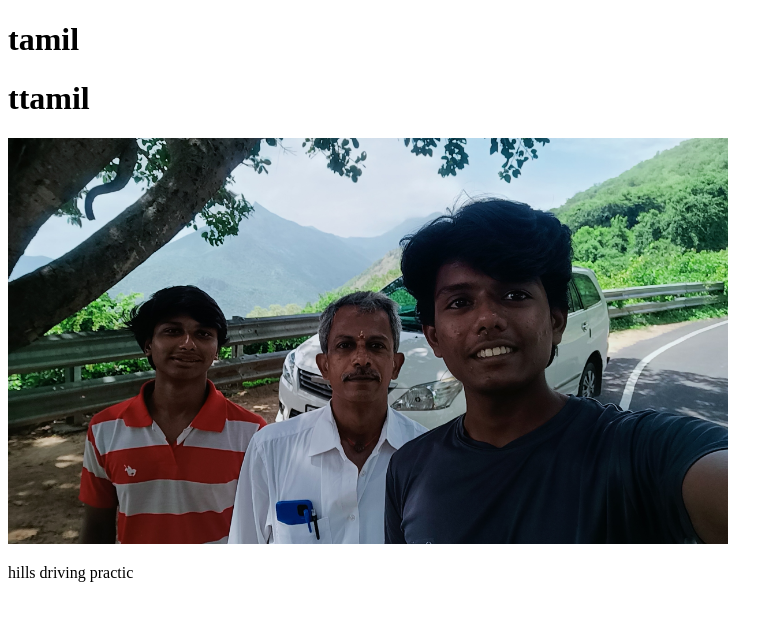
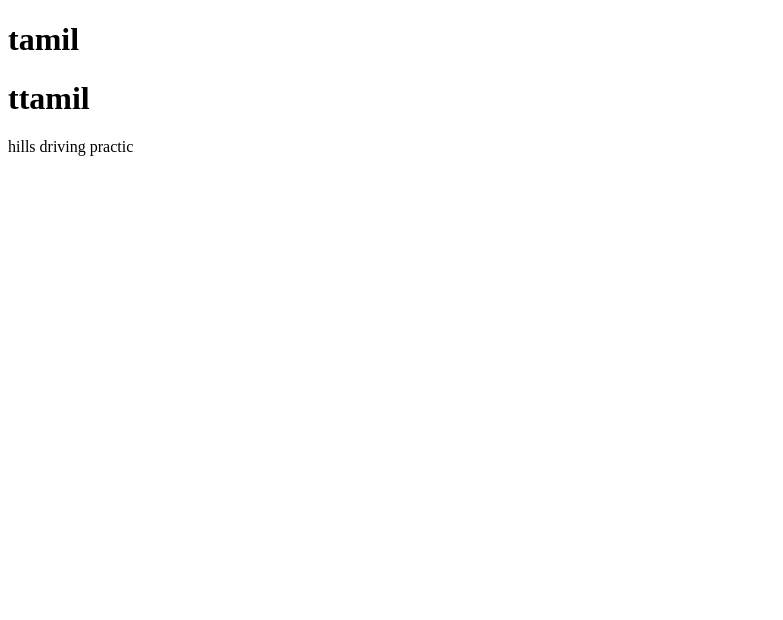
Before and after one commit to ttamilarasu/1-web, a plain HTML site: page index.html in a window 1280 px wide. Shown: the whole page, without its empty margins (0-783 px from the left). Drawn offline with Linux system fonts and the light colour scheme.

Commit message:
deleted appa.jpg

```diff
--- a/index.html
+++ b/index.html
@@ -8,7 +8,7 @@
 <body>
     <h1>tamil</h1>
     <h1>ttamil</h1>
-    <img width="720px" src="appa.jpg" alt="">
+
     <p> hills driving practic</p>
 </body>
 </html>
```
